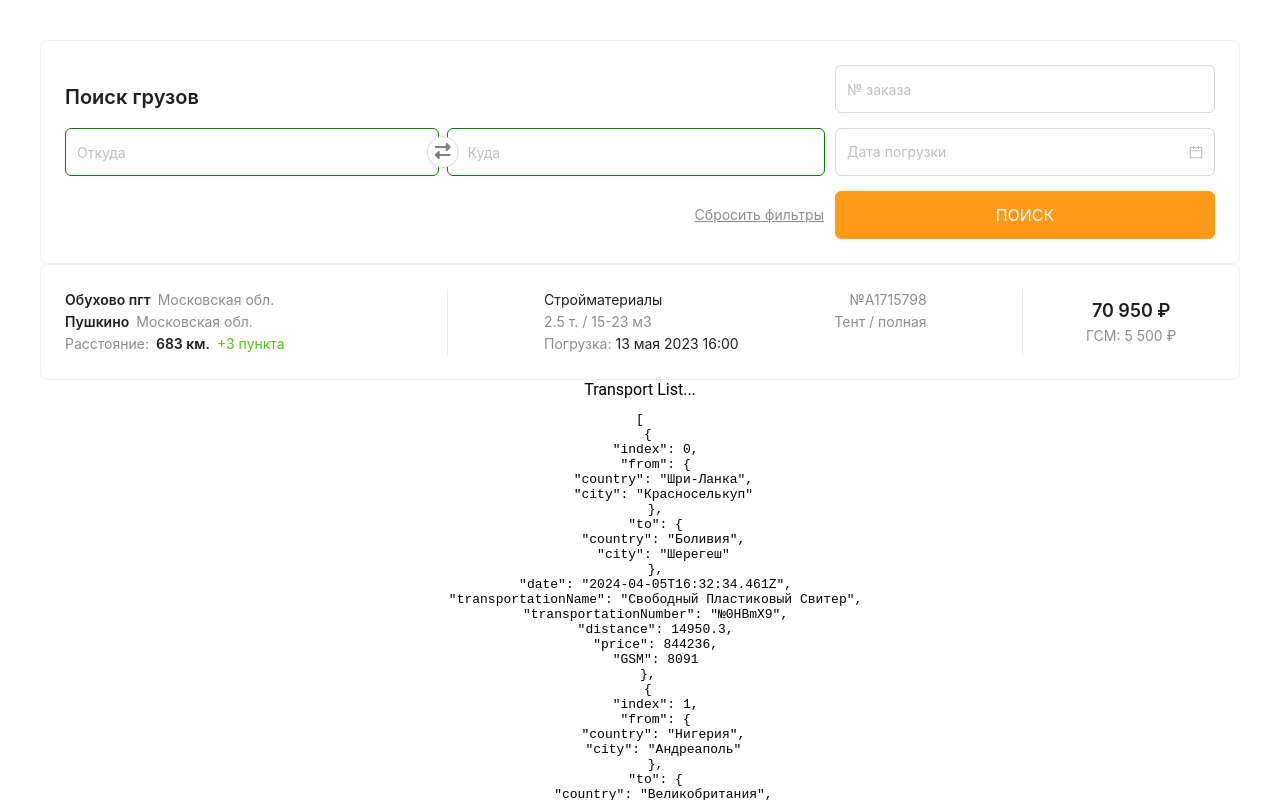
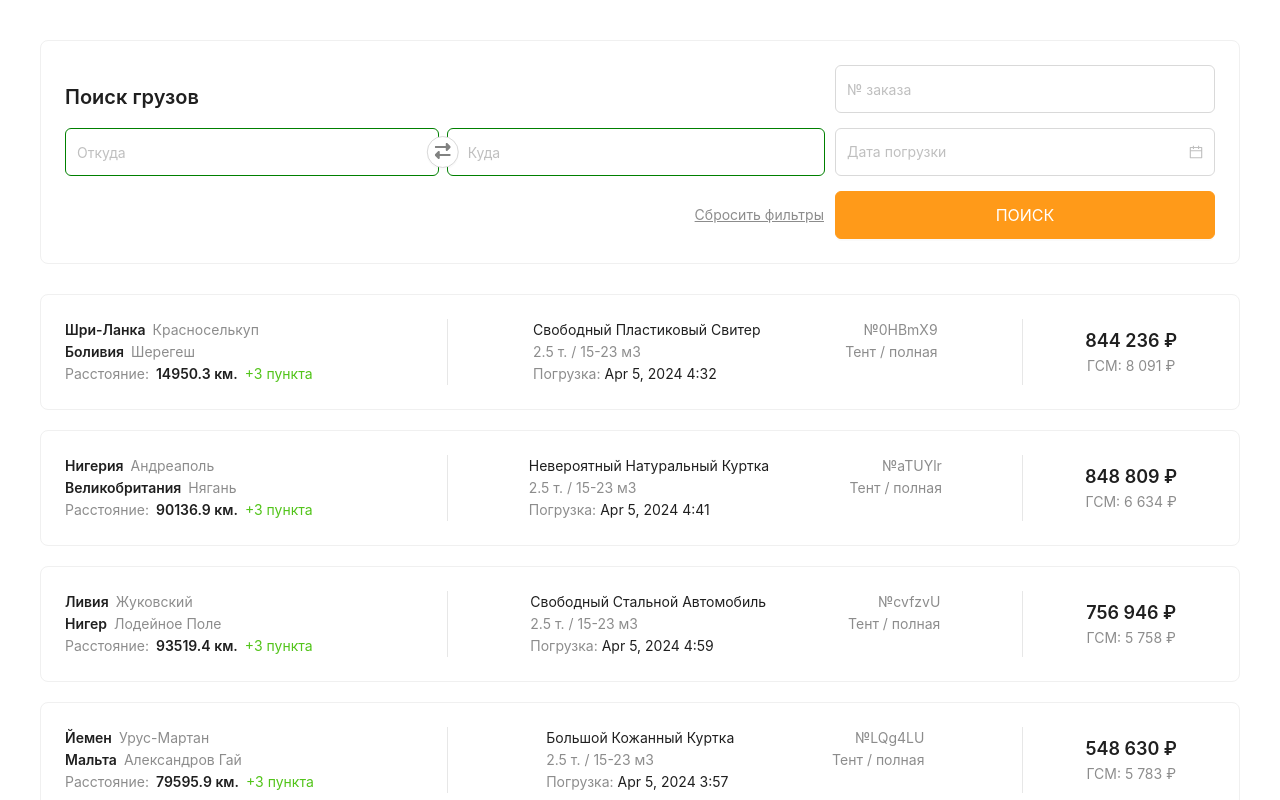
Before and after one commit to dicharmed/test-task-iteco, a React (Vite) app: page / in a window 1280 px wide. Shown: the top 800 px of the page. Built offline with nearby package versions, Linux system fonts and the light colour scheme; the HTML template or start-up script is replaced by a standard one.

Commit message:
transport list component added

```diff
--- a/src/App.tsx
+++ b/src/App.tsx
@@ -1,6 +1,6 @@
 import "./App.css";
 import { QueryClient, QueryClientProvider } from "@tanstack/react-query";
-import { TransportPage } from "./pages/transport-page.component";
+import { TransportPage } from "./pages/transport-page/transport-page";
 
 const queryClient = new QueryClient();
 function App() {
--- a/src/pages/transport-page/components/transport-card.component.tsx
+++ b/src/pages/transport-page/components/transport-card.component.tsx
@@ -1,6 +1,8 @@
 import React from "react";
 import { Card, Typography } from "antd";
 import styled from "styled-components";
+import { TransportationType } from "../../../API/transportation-api";
+import { getFormattedDate, getFormattedPrice } from "../../../utils";
 const { Text } = Typography;
 
 const Content = styled("div")`
@@ -22,28 +24,37 @@ const SecondColumn = styled("div")`
   justify-content: space-evenly;
 `;
 
-export const TransportCardComponent: React.FC = () => {
+export const TransportCardComponent: React.FC<TransportationType> = ({
+  from,
+  to,
+  transportationNumber,
+  transportationName,
+  date,
+  GSM,
+  distance,
+  price,
+}) => {
   return (
     <Card>
       <Content>
         <div style={{ textAlign: "left" }}>
           <div>
-            <TextStrong strong>Обухово пгт</TextStrong>
-            <Text type="secondary">Московская обл.</Text>
+            <TextStrong strong>{from?.country}</TextStrong>
+            <Text type="secondary">{from?.city}</Text>
           </div>
           <div>
-            <TextStrong strong>Пушкино</TextStrong>
-            <Text type="secondary">Московская обл.</Text>
+            <TextStrong strong>{to?.country}</TextStrong>
+            <Text type="secondary">{to?.city}</Text>
           </div>
           <div>
             <TextStrong type="secondary">Расстояние:</TextStrong>
-            <TextStrong strong>683 км.</TextStrong>
+            <TextStrong strong>{distance} км.</TextStrong>
             <Text type="success">+3 пункта</Text>
           </div>
         </div>
         <SecondColumn>
           <div style={{ textAlign: "left" }}>
-            <Text>Стройматериалы</Text>
+            <Text>{transportationName}</Text>
             <Text type="secondary" style={{ display: "block" }}>
               2.5 т. / 15-23 м3
             </Text>
@@ -51,12 +62,12 @@ export const TransportCardComponent: React.FC = () => {
               <Text type="secondary" style={{ marginRight: "4px" }}>
                 Погрузка:
               </Text>
-              <Text>13 мая 2023 16:00</Text>
+              <Text>{date && getFormattedDate(date)}</Text>
             </div>
           </div>
 
           <div style={{ textAlign: "right" }}>
-            <Text type="secondary">№А1715798</Text>
+            <Text type="secondary">{transportationNumber}</Text>
             <Text type="secondary" style={{ display: "block" }}>
               Тент / полная
             </Text>
@@ -64,10 +75,10 @@ export const TransportCardComponent: React.FC = () => {
         </SecondColumn>
         <div style={{ paddingLeft: "24px" }}>
           <Text strong style={{ fontSize: "18px" }}>
-            70 950 ₽
+            {price && getFormattedPrice(price)} ₽
           </Text>
           <Text type="secondary" style={{ display: "block" }}>
-            ГСМ: 5 500 ₽
+            ГСМ: {GSM && getFormattedPrice(GSM)} ₽
           </Text>
         </div>
       </Content>
--- /dev/null
+++ b/src/pages/transport-page/components/transport-list.component.tsx
@@ -0,0 +1,22 @@
+import React from "react";
+import { TransportCardComponent } from "./transport-card.component";
+import { TransportationType } from "../../../API/transportation-api";
+import styled from "styled-components";
+
+const Wrapper = styled("div")`
+  display: grid;
+  grid-row-gap: 20px;
+`;
+
+type Props = {
+  list: Array<TransportationType>;
+};
+export const TransportListComponent: React.FC<Props> = ({ list }) => {
+  return (
+    <Wrapper>
+      {list.map((item) => {
+        return <TransportCardComponent {...item} />;
+      })}
+    </Wrapper>
+  );
+};
--- /dev/null
+++ b/src/pages/transport-page/components/transport-page.component.tsx
@@ -0,0 +1,33 @@
+import * as React from "react";
+import { TransportFilterWrapper } from "../wrappers/transport-filter.wrapper";
+import { Spin } from "antd";
+import { TransportListComponent } from "./transport-list.component";
+import { TransportationType } from "../../../API/transportation-api";
+import styled from "styled-components";
+
+type Props = {
+  data: Array<TransportationType> | undefined;
+  isLoading: boolean;
+};
+
+const Wrapper = styled("div")`
+  display: grid;
+  grid-row-gap: 30px;
+`;
+export const TransportPageComponent: React.FC<Props> = ({
+  isLoading,
+  data,
+}) => {
+  return (
+    <Wrapper>
+      <TransportFilterWrapper />
+      {isLoading ? (
+        <Spin tip="Loading">
+          <div className="content" />
+        </Spin>
+      ) : (
+        data && <TransportListComponent list={data} />
+      )}
+    </Wrapper>
+  );
+};
--- a/src/pages/transport-page.component.tsx
+++ b/src/pages/transport-page/transport-page.tsx
@@ -1,10 +1,8 @@
 import * as React from "react";
-import { TransportFilterWrapper } from "./transport-page/wrappers/transport-filter.wrapper";
 import { useQuery } from "@tanstack/react-query";
-import { API } from "../API/transportation-api";
 import { useSearchParams } from "react-router-dom";
-import { TransportCardComponent } from "./transport-page/components/transport-card.component";
-import { Spin } from "antd";
+import { TransportPageComponent } from "./components/transport-page.component";
+import { API } from "../../API/transportation-api";
 
 export const TransportPage: React.FC = () => {
   const [searchParams] = useSearchParams();
@@ -29,20 +27,5 @@ export const TransportPage: React.FC = () => {
     return <div>Error!!!</div>;
   }
 
-  return (
-    <>
-      <TransportFilterWrapper />
-      <TransportCardComponent />
-      {isLoading ? (
-        <Spin tip="Loading">
-          <div className="content" />
-        </Spin>
-      ) : (
-        <>
-          <div>Transport List...</div>
-          <pre>{JSON.stringify(data, null, 2)}</pre>
-        </>
-      )}
-    </>
-  );
+  return <TransportPageComponent data={data} isLoading={isLoading} />;
 };
--- a/src/pages/transport-page/wrappers/transport-filter.wrapper.tsx
+++ b/src/pages/transport-page/wrappers/transport-filter.wrapper.tsx
@@ -6,6 +6,7 @@ import {
 } from "../components/transport-filter.component";
 
 import { useSearchParams } from "react-router-dom";
+import { getFormattedDate } from "../../../utils";
 
 export const TransportFilterWrapper: React.FC = (): React.ReactElement => {
   const [searchParams, setSearchParams] = useSearchParams();
@@ -31,6 +32,7 @@ export const TransportFilterWrapper: React.FC = (): React.ReactElement => {
     const newSearchParams = new URLSearchParams();
 
     Object.entries(values).forEach(([key, value]) => {
+      if (key === "date") value = value ? getFormattedDate(value) : value;
       if (value) {
         newSearchParams.set(key, value);
       }
--- /dev/null
+++ b/src/utils.ts
@@ -0,0 +1,9 @@
+import dayjs from "dayjs";
+
+export const getFormattedPrice = (price: number) => {
+  return new Intl.NumberFormat("ru-RU").format(price);
+};
+
+export const getFormattedDate = (date: string | Date, format?: string) => {
+  return dayjs(date).format(format ?? "MMM D, YYYY h:mm");
+};
```
